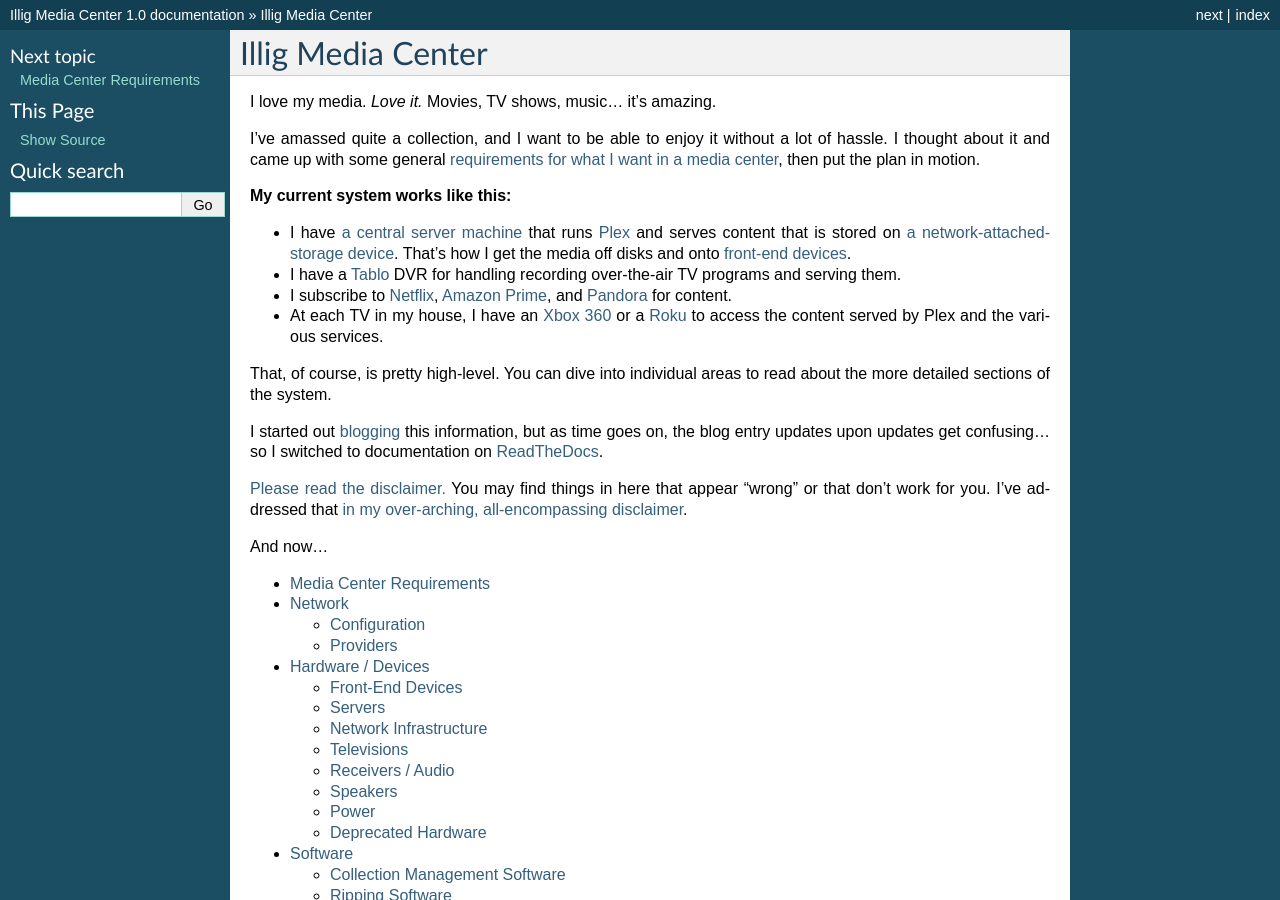
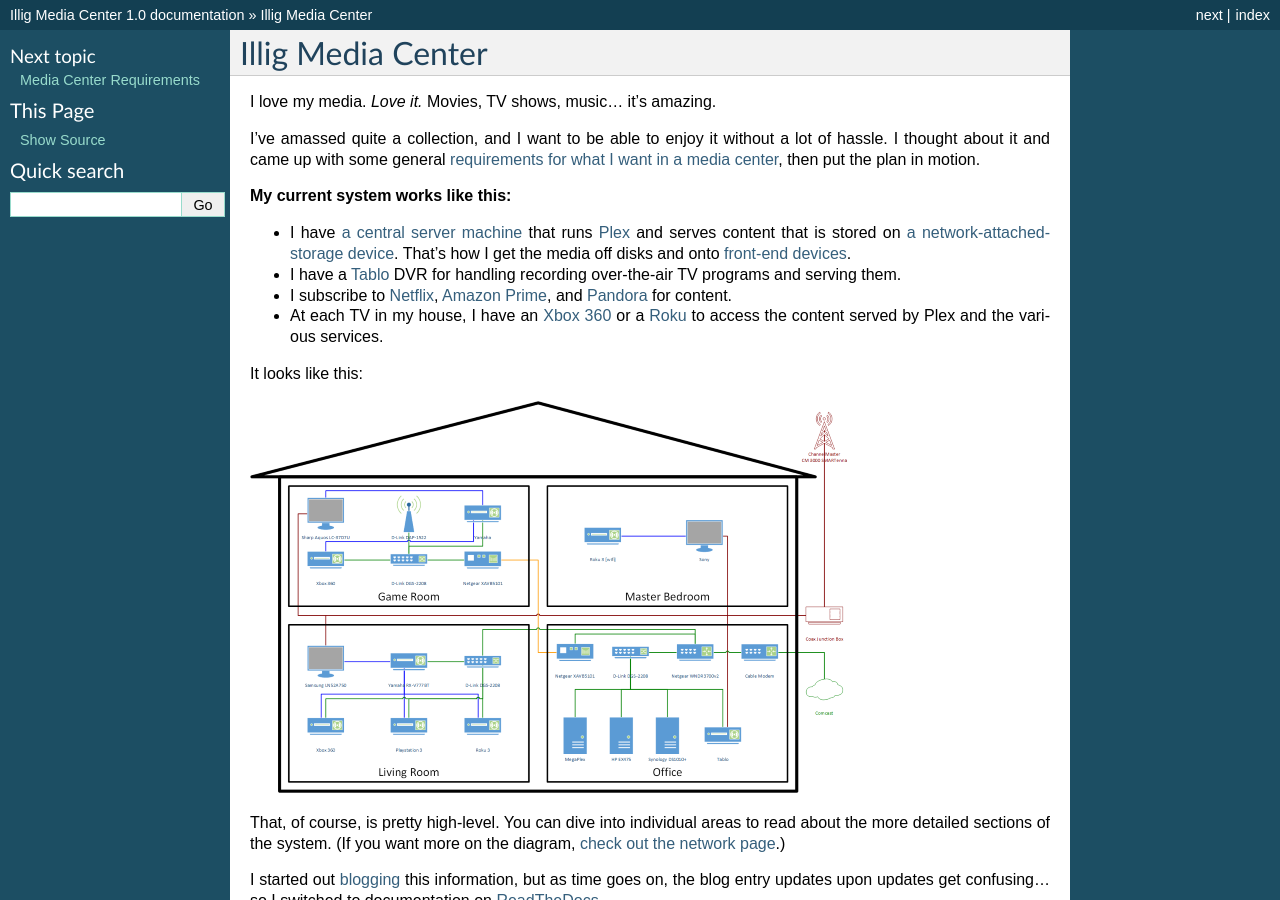
Before and after one commit to tillig/mediacenter, a Sphinx documentation site: the page built from docs/index.rst, in a window 1280 px wide and 900 px high. Built offline with Sphinx 7.4.7, drawn with Linux system fonts in a browser that asks for light colours.

Commit message:
Added the first cut at network diagrams.

```diff
--- a/docs/index.rst
+++ b/docs/index.rst
@@ -13,7 +13,12 @@
 - I subscribe to :doc:`Netflix <services/netflix>`, :doc:`Amazon Prime <services/amazon>`, and :doc:`Pandora <services/pandora>` for content.
 - At each TV in my house, I have an :doc:`Xbox 360 <hardware/frontend/xbox360>` or a :doc:`Roku <hardware/frontend/roku>` to access the content served by Plex and the various services.
 
-That, of course, is pretty high-level. You can dive into individual areas to read about the more detailed sections of the system.
+It looks like this:
+
+.. image:: network/diagram_small.png
+   :target: _downloads/diagram.png
+
+That, of course, is pretty high-level. You can dive into individual areas to read about the more detailed sections of the system. (If you want more on the diagram, :doc:`check out the network page <network/index>`.)
 
 I started out `blogging <http://www.paraesthesia.com>`_ this information, but as time goes on, the blog entry updates upon updates get confusing... so I switched to documentation on `ReadTheDocs <https://readthedocs.org/>`_.
 
```
Also changed, not shown: docs/network/index.rst (+7 -0 lines), docs/network/diagram.png (added), docs/network/diagram_small.png (added), 1 other file.
